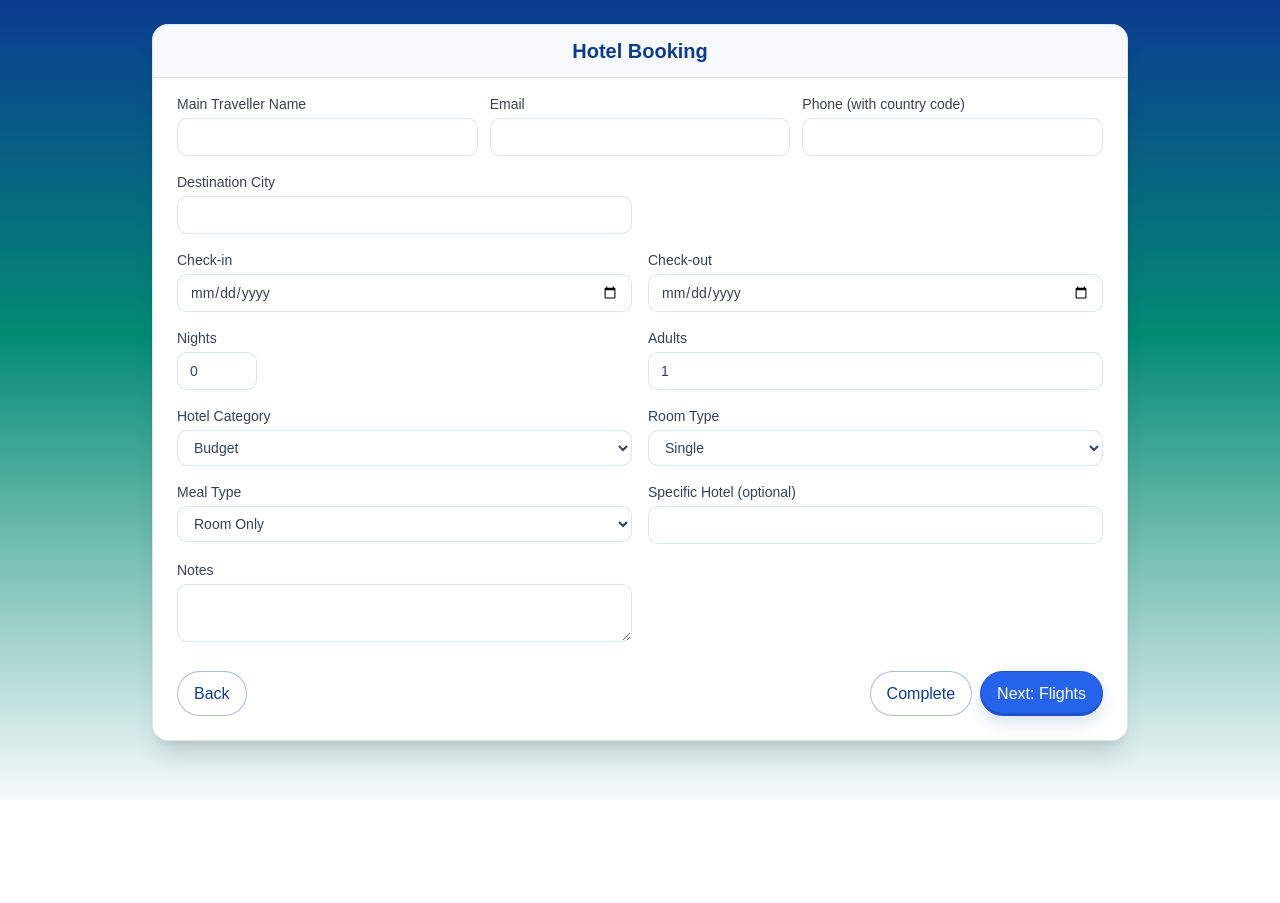
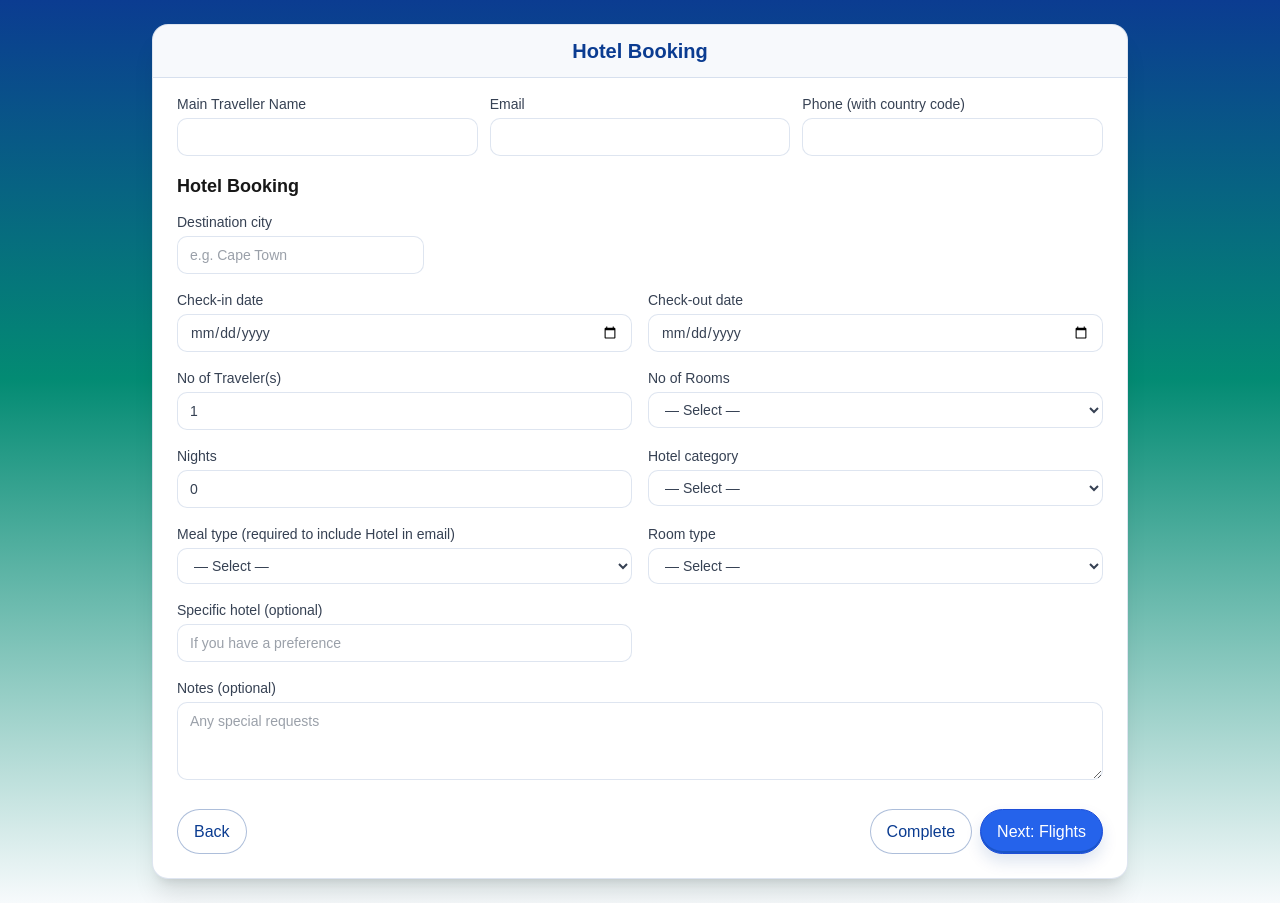
Before and after one commit to GBLDUMO/smtravel-app, a Next.js app: page / in a window 1280 px wide. Both pictures are taken after a click on the button "Hotel Booking". Before the commit the page ends 800 px from the top, so only its background shows below. Built offline with nearby package versions, Linux system fonts and the light colour scheme.

Commit message:
Update: flights multi-city + hotel layout + email changes

```diff
--- a/components/HotelBooking.js
+++ b/components/HotelBooking.js
@@ -1,129 +1,182 @@
 'use client';
 
-import { useEffect } from 'react';
 import Field from '@/components/Field';
 
 export default function HotelBooking({ hotel, setHotel }) {
-  const set = (field) => (e) => setHotel({ ...hotel, [field]: e.target.value });
+  const c = hotel || {};
+  const set = (k) => (e) => setHotel({ ...c, [k]: e.target.value });
 
-  // Auto-calculate nights when checkIn or checkOut changes
-  useEffect(() => {
-    if (hotel.checkIn && hotel.checkOut) {
-      const checkInDate = new Date(hotel.checkIn);
-      const checkOutDate = new Date(hotel.checkOut);
+  // Helper: calculate night count from two YYYY-MM-DD strings
+  const calcNights = (inStr, outStr) => {
+    if (!inStr || !outStr) return 0;
+    const inDate = new Date(inStr);
+    const outDate = new Date(outStr);
+    const ms = outDate - inDate;
+    const nights = Math.floor(ms / (1000 * 60 * 60 * 24));
+    return nights > 0 ? nights : 0;
+  };
 
-      if (checkOutDate > checkInDate) {
-        const diffTime = checkOutDate - checkInDate;
-        const diffDays = Math.ceil(diffTime / (1000 * 60 * 60 * 24)); // convert ms → days
-        if (hotel.nights !== diffDays) {
-          setHotel({ ...hotel, nights: diffDays });
-        }
-      }
-    }
-  }, [hotel.checkIn, hotel.checkOut]);
+  const onCheckInChange = (e) => {
+    const checkIn = e.target.value;
+    const nights = calcNights(checkIn, c.checkOut);
+    setHotel({ ...c, checkIn, nights });
+  };
+
+  const onCheckOutChange = (e) => {
+    const checkOut = e.target.value;
+    const nights = calcNights(c.checkIn, checkOut);
+    setHotel({ ...c, checkOut, nights });
+  };
 
   return (
-    <div className="grid grid-cols-1 md:grid-cols-2 gap-4">
-      <Field label="Destination City">
+    <>
+      <h2 className="text-lg font-semibold mb-3">Hotel Booking</h2>
+
+      <div className="grid md:grid-cols-2 gap-4">
+        {/* Make Destination span both columns so the next row lines up */}
+        <div className="md:col-span-2">
+          <Field label="Destination city">
               <input
-          className="brand-input w-full"
-          value={hotel.destCity}
+             className="brand-input"
+             value={c.destCity || ''}
              onChange={set('destCity')}
+               placeholder="e.g. Cape Town"
+             maxLength={25}   // user can’t type more than 25 characters
+             size={25}        // box width ~ 25 characters
                   />
             </Field>
 
-      {/* Check-in and Check-out side by side */}
-      <div className="grid grid-cols-2 gap-4 col-span-2">
-        <Field label="Check-in">
+        </div>
+
+        {/* Row: Check-in | Check-out */}
+        <Field label="Check-in date">
           <input
             type="date"
             className="brand-input w-full"
-            value={hotel.checkIn}
-            onChange={set('checkIn')}
+            value={c.checkIn || ''}
+            onChange={onCheckInChange}
           />
         </Field>
-        <Field label="Check-out">
+
+        <Field label="Check-out date">
           <input
             type="date"
             className="brand-input w-full"
-            value={hotel.checkOut}
-            onChange={set('checkOut')}
+            value={c.checkOut || ''}
+            onChange={onCheckOutChange}
           />
         </Field>
-      </div>
 
-      {/* Nights (calculated, readonly) */}
+        {/* Row: No of Traveler(s) | No of Rooms */}
+        <Field label="No of Traveler(s)">
+          <input
+            type="number"
+            min={1}
+            className="brand-input w-full"
+            value={c.adults ?? ''}
+            onChange={set('adults')}
+            placeholder="e.g. 2"
+            required
+          />
+        </Field>
+
+        <Field label="No of Rooms">
+          <select
+            className="brand-input w-full"
+            value={c.rooms ?? ''}
+            onChange={set('rooms')}
+            required
+          >
+            <option value="">— Select —</option>
+            <option value="0">0</option>
+            <option value="1">1</option>
+            <option value="2">2</option>
+            <option value="3">3</option>
+            <option value="4">4</option>
+            <option value="5">5</option>
+          </select>
+        </Field>
+
+        {/* Nights (auto) */}
         <Field label="Nights">
           <input
             type="number"
-          className="brand-input w-20"
-          value={hotel.nights}
+            className="brand-input w-full"
+            value={c.nights ?? 0}
             readOnly
           />
         </Field>
 
-      <Field label="Adults">
+        {/* Hotel category */}
+        <Field label="Hotel category">
+          <select
+            className="brand-input w-full"
+            value={c.hotelCategory || ''}
+            onChange={set('hotelCategory')}
+          >
+            <option value="">— Select —</option>
+            <option>Budget</option>
+            <option>Mid-range</option>
+            <option>Luxury</option>
+            <option>5-Star Luxury</option>
+          </select>
+        </Field>
+
+        {/* Meal type (trigger for hotel section inclusion in email) */}
+        <Field label="Meal type (required to include Hotel in email)">
+          <select
+            className="brand-input w-full"
+            value={c.mealType || ''}
+            onChange={set('mealType')}
+            required
+          >
+            <option value="">— Select —</option>
+            <option>Room Only</option>
+            <option>Breakfast</option>
+            <option>Half Board</option>
+            <option>Full Board</option>
+            <option>All Inclusive</option>
+          </select>
+        </Field>
+
+        {/* Room type */}
+        <Field label="Room type">
+          <select
+            className="brand-input w-full"
+            value={c.roomType || ''}
+            onChange={set('roomType')}
+          >
+            <option value="">— Select —</option>
+            <option>Single</option>
+            <option>Double</option>
+            <option>Twin</option>
+            <option>Suite</option>
+          </select>
+        </Field>
+
+        {/* Specific hotel */}
+        <Field label="Specific hotel (optional)">
           <input
-          type="number"
             className="brand-input w-full"
-          value={hotel.adults}
-          onChange={set('adults')}
+            value={c.specificHotel || ''}
+            onChange={set('specificHotel')}
+            placeholder="If you have a preference"
           />
         </Field>
 
-      <Field label="Hotel Category">
-        <select
-          className="brand-input w-full"
-          value={hotel.hotelCategory}
-          onChange={set('hotelCategory')}
-        >
-          <option value="Budget">Budget</option>
-          <option value="Mid-range">Mid-range</option>
-          <option value="Luxury">Luxury</option>
-        </select>
-      </Field>
-
-      <Field label="Room Type">
-        <select
-          className="brand-input w-full"
-          value={hotel.roomType}
-          onChange={set('roomType')}
-        >
-          <option value="Single">Single</option>
-          <option value="Double">Double</option>
-          <option value="Suite">Suite</option>
-        </select>
-      </Field>
-
-      {/* Meal Type (Room Only on top) */}
-      <Field label="Meal Type">
-        <select
-          className="brand-input w-full"
-          value={hotel.mealType || 'Room Only'}
-          onChange={set('mealType')}
-        >
-          <option value="Room Only">Room Only</option>
-          <option value="Breakfast">Breakfast</option>
-          <option value="Breakfast & Dinner">Breakfast & Dinner</option>
-          <option value="Breakfast, Lunch, Dinner">Breakfast, Lunch, Dinner</option>
-        </select>
-      </Field>
-
-      <Field label="Specific Hotel (optional)">
-        <input
-          className="brand-input w-full"
-          value={hotel.specificHotel}
-          onChange={set('specificHotel')}
-        />
-      </Field>
-
-      <Field label="Notes">
+        {/* Notes */}
+        <div className="md:col-span-2">
+          <Field label="Notes (optional)">
             <textarea
               className="brand-input w-full"
-          value={hotel.notes}
+              rows={3}
+              value={c.notes || ''}
               onChange={set('notes')}
+              placeholder="Any special requests"
             />
           </Field>
         </div>
+      </div>
+    </>
   );
 }
```
Also changed, not shown: emails/TravelBookingEmail.jsx (+41 -175 lines). Lines whose indentation alone changed are shown as unchanged.
